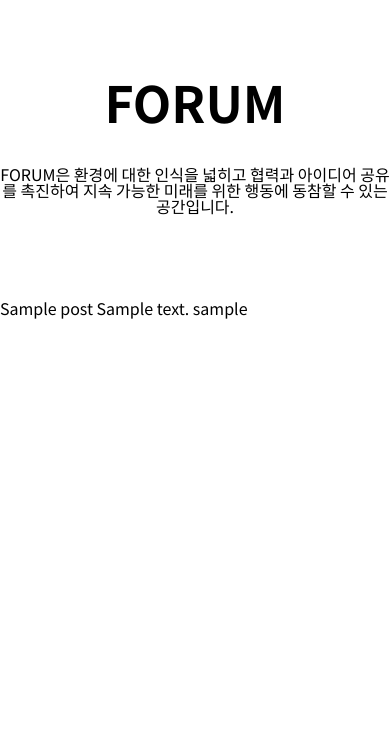
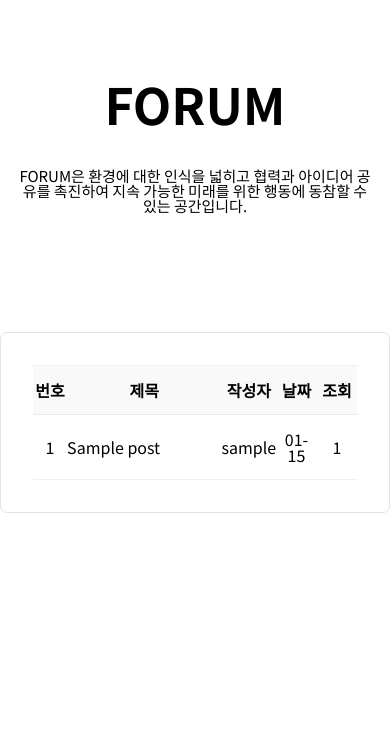
Before and after one commit to JiSuMun/zigoohang, a Django app: page /posts/index in a window 390 px wide. Shown: the part 51-804 px from the top of the page. Run offline with Django 3.2, Linux system fonts and the light colour scheme; tables that the repository leaves empty hold one stand-in row (values such as "Sample post"); some libraries are stand-ins or nearby versions.

Commit message:
add post template

```diff
--- a/posts/templates/posts/index.html
+++ b/posts/templates/posts/index.html
@@ -1,8 +1,12 @@
 {% extends 'base.html' %}
 {% load static %}
 {% block title %}
-Index
+FORUM
 {% endblock title %}
+
+{% block head %}
+<link rel="stylesheet" href="{% static 'css/posts/index.css' %}">
+{% endblock head %}
 
 {% block content %}
 <!--포럼 타이틀-->
@@ -14,14 +18,47 @@ Index
 </div>
 
 <!--게시글 목록-->
-<div>
+<div class="p-wrapper">
+  <table class="p-table">
+    <!--테이블 비율-->
+    <colgroup>
+      <col width="11%"/>
+      <col width="50%"/>
+      <col width="13%"/>
+      <col width="13%"/>
+      <col width="13%"/>
+    </colgroup>
+    <thead>
+      <tr class="p-tr">
+        <th>번호</th>
+        <th>제목</th>
+        <th>작성자</th>
+        <th>날짜</th>
+        <th>조회</th>
+      </tr>
+    </thead>
+    <tbody>
+    {% for post in posts %}
+      <tr>
+        <td class="p-td p-center">{{ post.id }}</td>
+        <td class="p-td">
+          <a class="p-td-title" href="{% url 'posts:detail' post.id %}">
+            {{ post.title }}
+          </a>
+        </td>
+        <td class="p-td p-center">{{ post.user.username  }}</td>
+        <td class="p-td p-center">{{ post.created_at|date:'m-d' }}</td>
+        <td class="p-td p-center">{{ post.id }}</td>
+      </tr>
+    {% endfor %}
+    </tbody>
+  </table>
+  {% comment %} <div class="p-write">
+    <a href="{% url 'posts:create' %}">글쓰기</a>
+  </div> {% endcomment %}
 
 </div>
 
-{% for post in posts %}
-  {{ post.title }}
-  {{ post.content }}
-  {{ post.user.username }}
-{% endfor %}
+
 
 {% endblock content %}
--- a/posts/templates/posts/main.html
+++ b/posts/templates/posts/main.html
@@ -1,6 +1,9 @@
 {% extends 'base.html' %}
 
 {% load static %}
+{% block head %}
+<link rel="stylesheet" href="{% static 'css/posts/main.css' %}">
+{% endblock head %}
 
 {% block content %}
 <!--환경 타이틀-->
--- a/posts/views.py
+++ b/posts/views.py
@@ -27,7 +27,7 @@ def main(request):
     return render(request, 'posts/main.html')
 
 def index(request):
-    posts = Post.objects.all()
+    posts = Post.objects.all().order_by('-created_at')
     context = {
         'posts' : posts,
     }
--- a/static/css/posts/index.css
+++ b/static/css/posts/index.css
@@ -16,3 +16,67 @@
   text-align: center;
   margin-bottom: 10px;
 }
+
+.p-wrapper {
+  max-width: 1080px;
+  padding: 2rem;
+  background-color: white;
+  border: 1px solid #e3e3e3;
+  border-radius: 7px;
+  display: flex;
+  margin: auto;
+  flex-direction: column;
+  margin-top: 2rem;
+  margin-bottom: 2rem;
+}
+
+.p-table {
+  width: 100%;
+}
+.p-tr {
+  background-color: #f9f9f9;
+}
+.p-tr th {
+  vertical-align: middle;
+  padding-top: 1rem;
+  padding-bottom: 1rem;
+  border-bottom: 1px solid #0000000f;
+  border-top: 1px solid #0000000f;
+}
+
+.p-td {
+  vertical-align: middle;
+  padding-top: 1rem;
+  padding-bottom: 1rem;
+  border-bottom: 1px solid #0000000f;
+}
+
+.p-td-title {
+  display: block;
+  width: 100%;
+  height: 100%;
+}
+.p-td-title:hover {
+  color: #297821;
+}
+.p-center {
+  text-align: center;
+}
+
+.p-write {
+  width: 70px;
+  text-align: center;
+  padding: 5px 5px;
+  border: 1px solid #297821;
+  display: flex;
+  justify-content: flex-end;
+}
+@media (max-width: 1079.9px) {
+  .index-title-wrap {
+    padding-left: 1rem;
+    padding-right: 1rem;
+  }
+  .index-title-text {
+    font-size: 15px;
+  }
+}
--- a/static/css/posts/main.css
+++ b/static/css/posts/main.css
@@ -81,13 +81,14 @@
 @media (min-width: 1280px) {
 
 }
-/* 태블릿 */
-@media (min-width: 768px) and (max-width: 1279.9px) {
-
-}
-/* 모바일 */
-
-@media (max-width: 767.9px) {
+@media (max-width: 1079.9px) {
+  .title-wrap {
+    padding-left: 1rem;
+    padding-right: 1rem;
+  }
+  .title-box-text {
+    font-size: 15px;
+  }
   .main-box {
     width: 100%;
   }
--- a/templates/main.html
+++ b/templates/main.html
@@ -13,7 +13,7 @@
 <!--carousel-->
 <div class="swiper mySwiper">
   <div class="swiper-wrapper">
-    <div class="swiper-slide"><img class="main-image" src="{% static 'img/main/carousel5.jpg' %}" alt=""></div>
+    <div class="swiper-slide"><img class="main-image" src="{% static 'img/main/carouselnew.jpg' %}" alt=""></div>
     <div class="swiper-slide"><img class="main-image" src="{% static 'img/main/carousel2.jpg' %}" alt=""></div>
     <div class="swiper-slide"><img class="main-image" src="{% static 'img/main/carousel3.jpg' %}" alt=""></div>
     <div class="swiper-slide"><img class="main-image" src="{% static 'img/main/carousel4.jpg' %}" alt=""></div>
--- a/templates/style.html
+++ b/templates/style.html
@@ -11,5 +11,3 @@
 
 
 <!--posts-->
-<link rel="stylesheet" href="{% static 'css/posts/main.css' %}">
-<link rel="stylesheet" href="{% static 'css/posts/index.css' %}">
```
Also changed, not shown: posts/templates/posts/news.html (+26 -6 lines), static/css/posts/news.css (added, +100 -0 lines), static/img/main/carouselmain.jpg (added), static/img/main/carouselnew.jpg (added).
